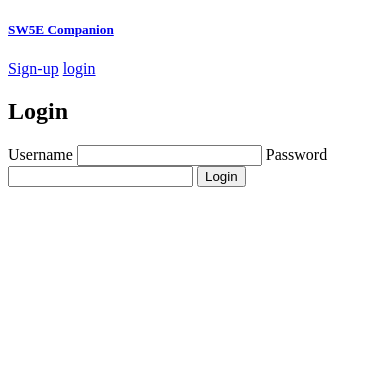
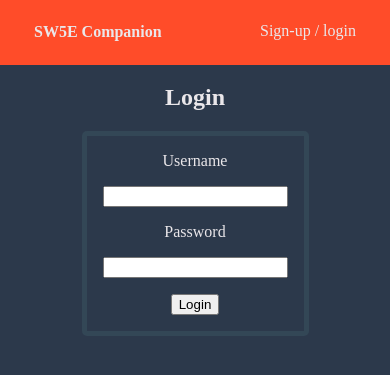
Before and after one commit to NicholasKoblitz/SW5E-Companion, a Flask app: page /login in a window 390 px wide. Shown: the top 375 px of the page. Run offline with Flask 2, Linux system fonts and the light colour scheme; some libraries are stand-ins or nearby versions.

Commit message:
Started application styling

```diff
--- /dev/null
+++ b/static/style.css
@@ -0,0 +1,94 @@
+:root {
+  --main-bg-color: #2c394b;
+  --border-color: #ff4c29;
+  --text-color: #eae7ea;
+  --warning-color: #c02304;
+  --secondary-color: #334756;
+}
+
+body {
+  margin: 0;
+  padding: 0;
+  background-color: var(--main-bg-color);
+  color: var(--text-color);
+}
+
+.main-container {
+  display: flex;
+  flex-direction: column;
+  justify-content: center;
+  align-items: center;
+}
+
+@media (max-width: 600px) {
+  * Flash Messaging */ #flash {
+    background-color: var(--warning-color);
+    color: var(--text-color);
+    position: relative;
+    margin: 0 auto;
+  }
+
+  /* Nav Bar */
+
+  nav {
+    display: flex;
+    justify-content: space-between;
+    border: 2px solid var(--border-color);
+    background-color: var(--border-color);
+  }
+
+  nav a {
+    text-decoration: none;
+    color: var(--text-color);
+  }
+
+  .links {
+    position: relative;
+    top: 1.25em;
+    right: 2em;
+  }
+
+  nav h4 {
+    position: relative;
+    left: 2em;
+  }
+
+  /* ---------------------------------------------------------- */
+
+  /* Forms */
+
+  .form-layout form {
+    display: flex;
+    flex-direction: column;
+    justify-content: center;
+    align-items: center;
+    gap: 1em;
+    border: 5px solid var(--secondary-color);
+    border-radius: 5px;
+    padding: 1em;
+  }
+
+  /* ---------------------------------------------------------- */
+
+  /* Species */
+
+  .selection {
+    display: grid;
+    grid-template-columns: auto auto;
+    grid-template-rows: 100px;
+    column-gap: 3em;
+    row-gap: 3em;
+  }
+
+  .selection h3 a {
+    text-decoration: none;
+    color: var(--text-color);
+  }
+
+  .selection-list {
+    border: 4px solid var(--secondary-color);
+    border-radius: 20px;
+    padding: 1em;
+    text-align: center;
+  }
+}
--- a/templates/base.html
+++ b/templates/base.html
@@ -4,36 +4,42 @@
     <meta charset="UTF-8">
     <meta http-equiv="X-UA-Compatible" content="IE=edge">
     <meta name="viewport" content="width=device-width, initial-scale=1.0">
-
+    <link rel="stylesheet" href="/static/style.css">
+    <script src="https://kit.fontawesome.com/a040842019.js" crossorigin="anonymous"></script>
     <title>SW5E Companion</title>
 </head>
 <body>
 
     <nav>
-        <h5><a href="/">SW5E Companion</a></h5>
+        <h4><a href="/">SW5E Companion</a></h4>
         {% if g.user %}
-            <a href="/logout">Logout</a>
-            <a href="/user/{{g.user.id}}">Dashboard</a>
+            <div class="links">
+                <a href="/logout">Logout</a> / <a href="/user/{{g.user.id}}" >Dashboard</a>
+            </div>
         {% else %}
-            <a href="/signup">Sign-up</a> <a href="/login">login</a>
+            <div class="links">
+                <a href="/signup" class="first-link">Sign-up</a> / <a href="/login">login</a>
+            </div>
+
         {% endif %}
     </nav>
 
-    <div>
+    <div id="flash">
         {% with messages = get_flashed_messages() %}
         {% if messages %}
-        <ul>
             {% for message in messages %}
-                <li>{{ message }}</li>
+                <p>{{ message }}</p>
             {% endfor %}
-        </ul>
         {% endif %}
         {% endwith %}
     </div>
 
-    {% block content %}
+    <div class="main-container">
+        {% block content %}
 
-    {% endblock %}
 
+
+        {% endblock %}
+    </div>
 </body>
 </html>
--- a/templates/login.html
+++ b/templates/login.html
@@ -4,15 +4,20 @@
 {% block content %}
 
 <h2>Login</h2>
+<div class="form-layout">
     <form method="POST">
       {{ form.hidden_tag() }}
 
       {% for field in form if field.widget.input_type != 'hidden' %}
           {{field.label}}
           {{field}}
+          {% for error in field.errors %}
+            <span>{{ error }}</span>
+          {% endfor %}
       {% endfor %}
       <button>Login</button>
     </form>
+  </div>
 
 
 {% endblock %}
```
Also changed, not shown: templates/classes.html (+10 -9 lines), templates/signup.html (+5 -2 lines), templates/species.html (+10 -9 lines). Lines whose indentation alone changed are shown as unchanged.
